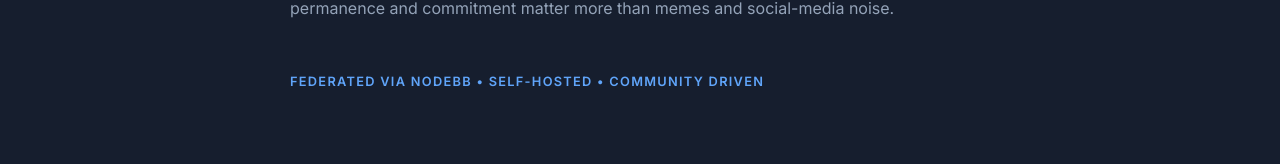
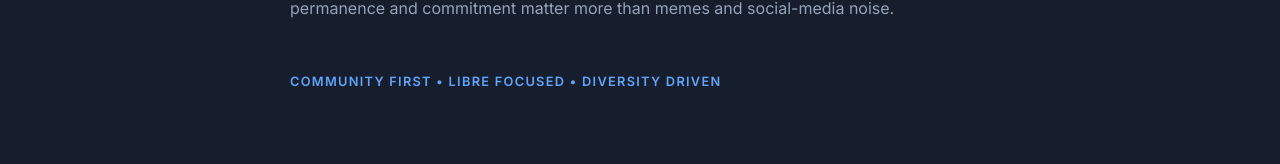
Before and after one commit to GreenAnts/UnfinishedProjects, a plain HTML site: page index.html in a window 1280 px wide. Shown: the part 1187-1351 px from the top of the page. Drawn offline with Linux system fonts and the light colour scheme.

Commit message:
"Tech Stack" text update

```diff
--- a/index.html
+++ b/index.html
@@ -65,11 +65,11 @@
                     We aren't trying to become a 'hyper-niche' space. Instead, we welcome people with a variety of interests—from arts and crafts to software development, 3D printing, or RPG design. We value the <strong>journey of making</strong>. We are trying to build a tightly-knit network where permanence and commitment matter more than memes and social-media noise.
                 </p>
                 <div class="tech-stack">
-                    <span>Federated via NodeBB</span>
+                    <span>Community First</span>
                     <span>•</span>
-                    <span>Self-Hosted</span>
+                    <span>Libre Focused</span>
                     <span>•</span>
-                    <span>Community Driven</span>
+                    <span>Diversity Driven</span>
                 </div>
             </div>
         </section>
```
